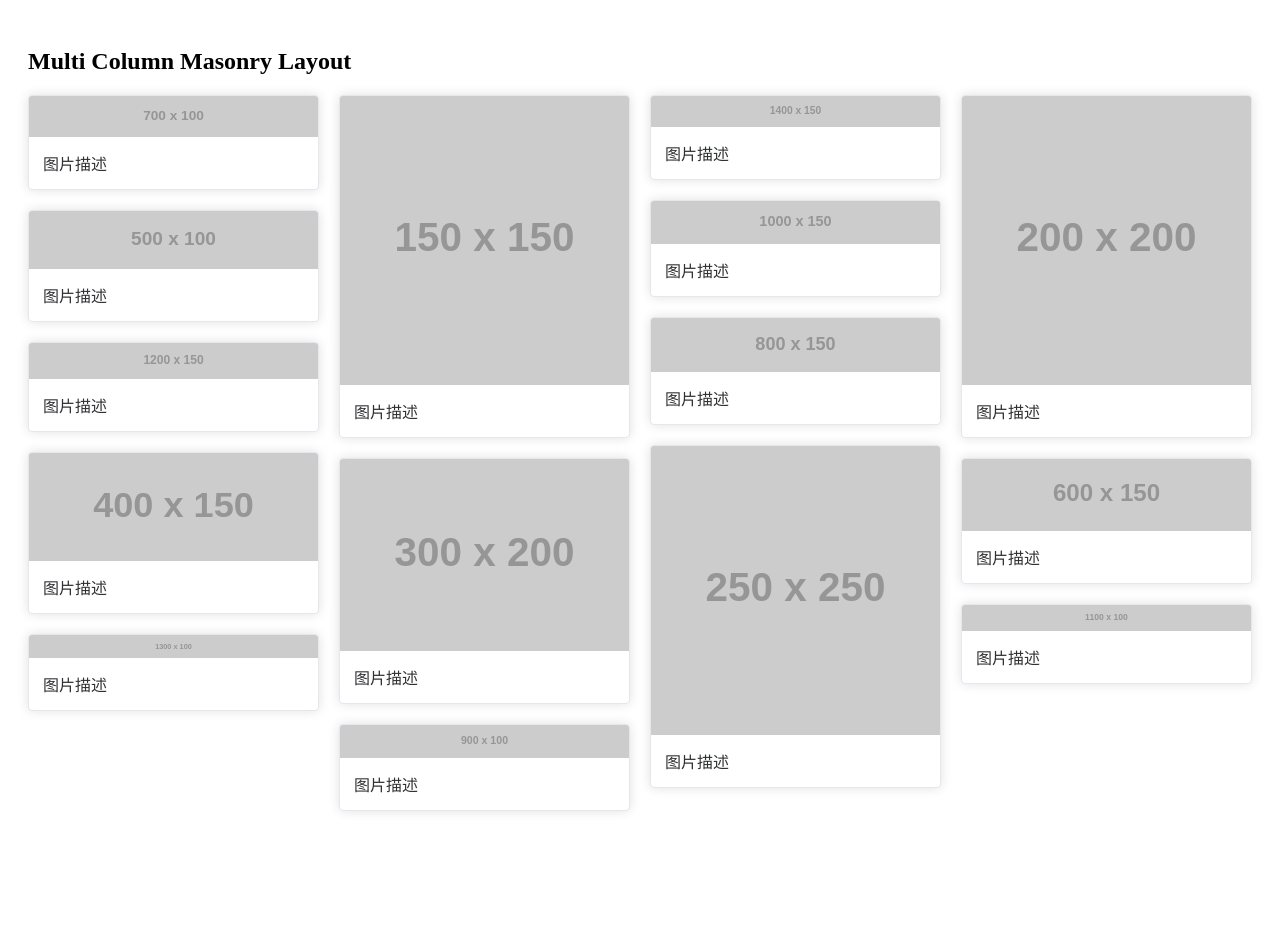
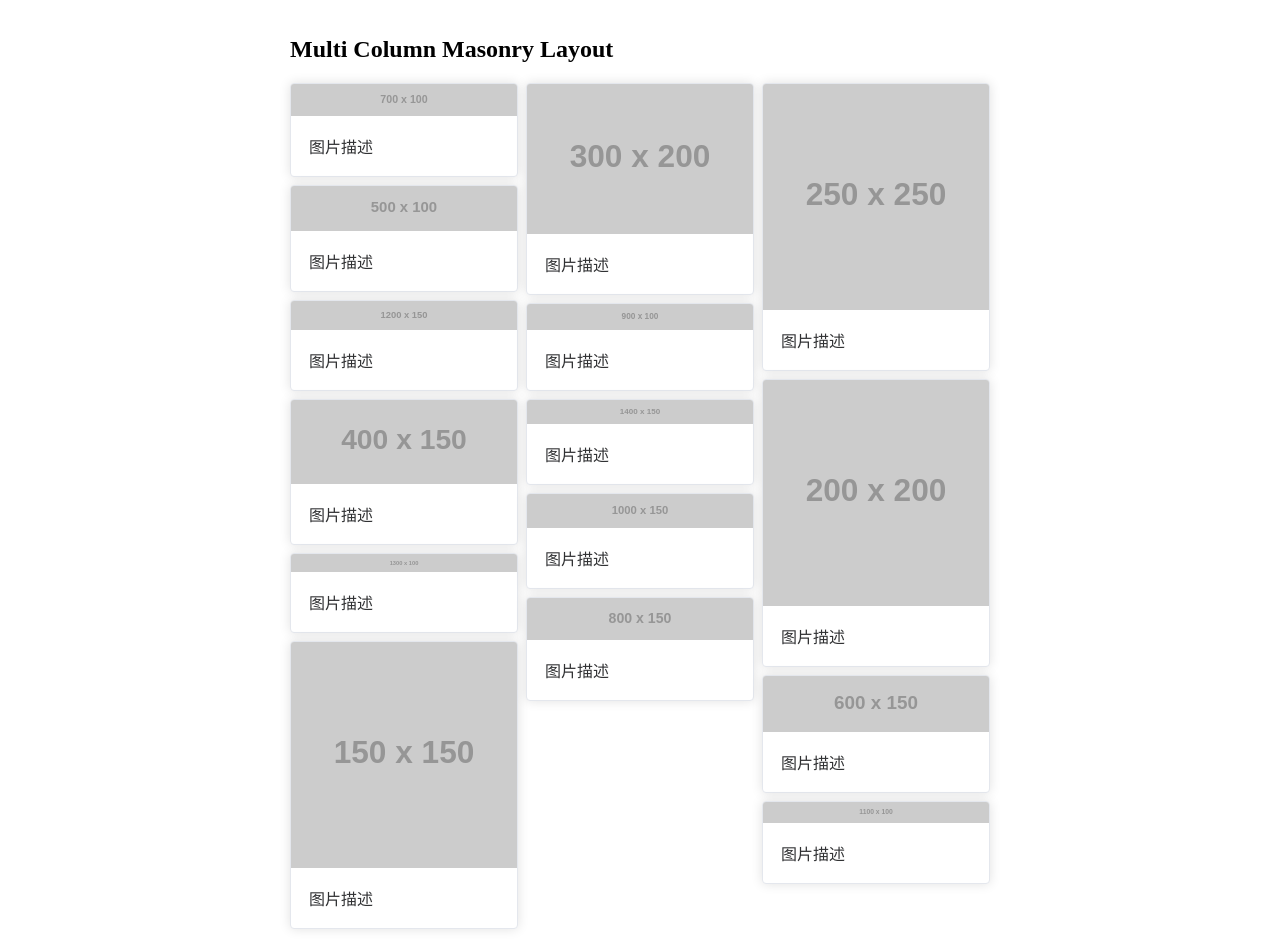
Before and after one commit to nagisa77/Vue-example, a Vue app: page /#/multi_column_layout in a window 1280 px wide. Before the commit the page ends 839 px from the top, so only its background shows below. Built offline with nearby package versions, Linux system fonts and the light colour scheme.

Commit message:
feat: ui 美化

```diff
--- a/src/demo/MultiColumnLayout.vue
+++ b/src/demo/MultiColumnLayout.vue
@@ -1,20 +1,18 @@
 <template>
   <div class="multi-column-layout">
+    <div class="content-container">
       <h2>Multi Column Masonry Layout</h2>
       <div class="masonry">
-      <!-- <div class="masonry-item" v-for="(image, index) in images" :key="index">
-        <img :src="image.src" :alt="'Placeholder Image ' + index" class="responsive-image" />
-      </div> -->
-
         <el-card class="masonry-item" v-for="(image, index) in images" :key="index" :body-style="{ padding: '0px' }">
           <img :src="image.src" :alt="'Placeholder Image ' + index" class="responsive-image" />
-        <div style="padding: 14px;">
+          <div style="padding: 18px;">
             <span>图片描述</span>
             <div class="bottom clearfix">
               <time class="time">{{ currentDate }}</time>
             </div>
           </div>
         </el-card>
+      </div>
     </div>
   </div>
 </template>
@@ -48,16 +46,21 @@ export default {
 
 <style scoped>
 .multi-column-layout {
-  padding: 20px;
+  padding: 8px;
 }
 
 .masonry {
-  column-gap: 20px;
+  column-gap: 8px;
 }
 
 .masonry-item {
-  margin-bottom: 20px;
+  margin-bottom: 8px;
   break-inside: avoid;
+}
+
+.content-container {
+  max-width: 700px;
+  margin: 0 auto;
 }
 
 .responsive-image {
@@ -66,25 +69,19 @@ export default {
 }
 
 /* 响应式布局 */
-@media (min-width: 1200px) {
-  .masonry {
-    column-count: 4;
-  }
-}
-
-@media (min-width: 992px) and (max-width: 1199px) {
+@media (min-width: 600px) {
   .masonry {
     column-count: 3;
   }
 }
 
-@media (min-width: 768px) and (max-width: 991px) {
+@media (min-width: 400px) and (max-width: 599px) {
   .masonry {
     column-count: 2;
   }
 }
 
-@media (max-width: 767px) {
+@media (max-width: 399px) {
   .masonry {
     column-count: 1;
   }
```
Lines whose indentation alone changed are shown as unchanged.
